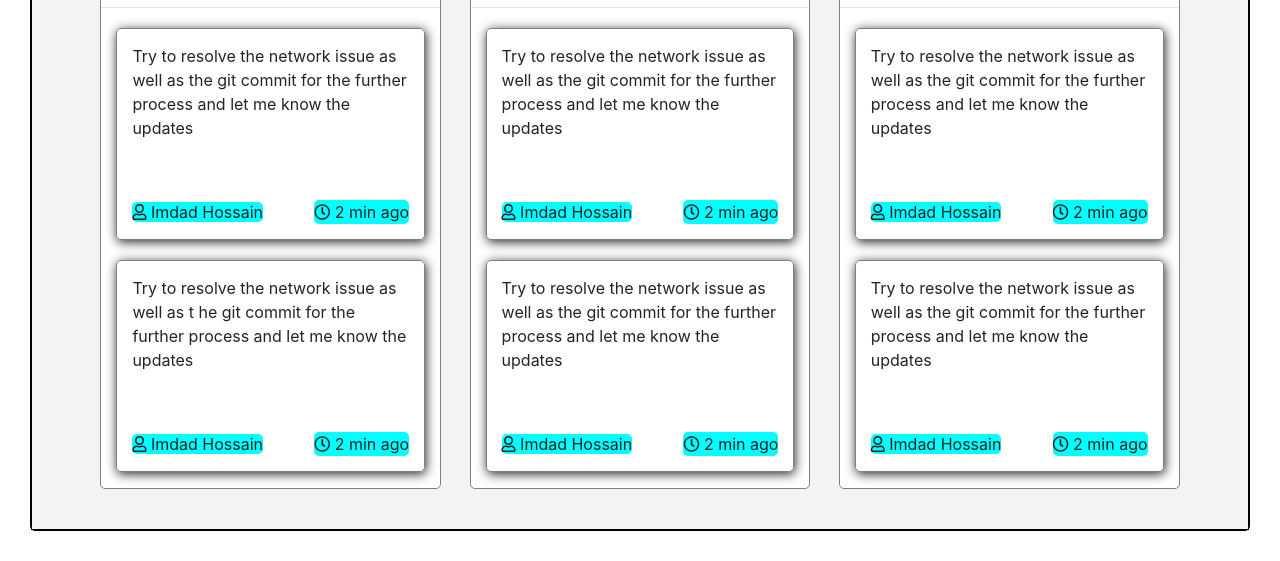
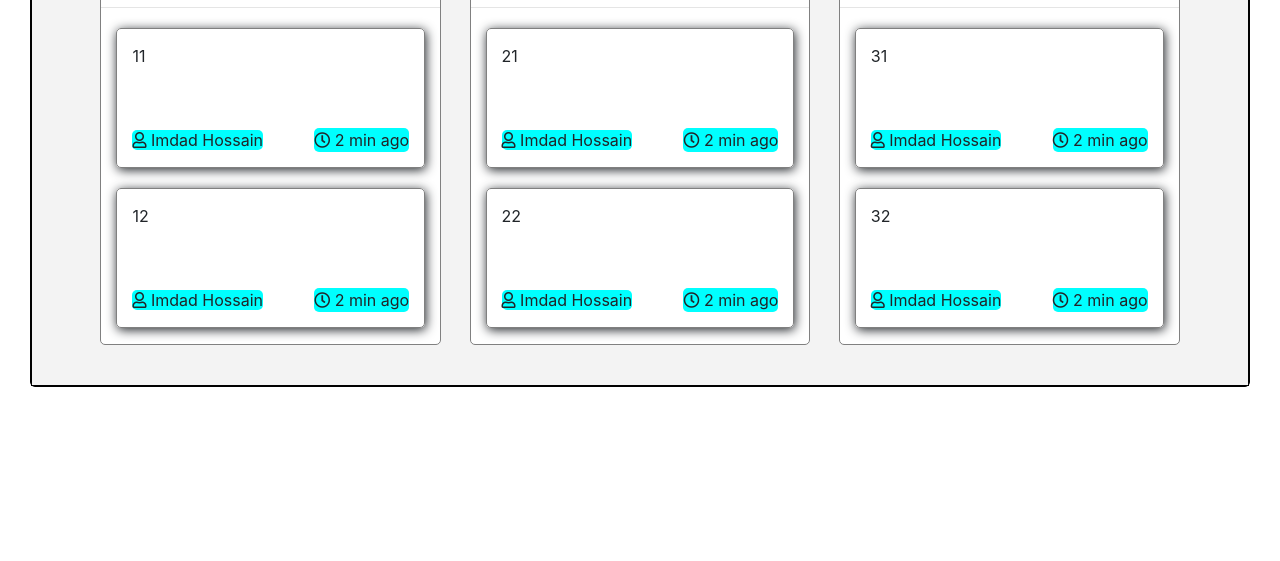
Before and after one commit to sh6210/todolist, a plain HTML site: page index.html in a window 1280 px wide. Shown: the part 252-813 px from the top of the page. Drawn offline with nearby package versions, Linux system fonts and the light colour scheme.

Commit message:
modified html according to needs

```diff
--- a/index.html
+++ b/index.html
@@ -44,13 +44,11 @@
                 <hr style="margin: 10px 0">
 
                 <div class="all-todos">
-                    <ul id="ToDoUlNewToDo">
+                    <ul id="ToDoUlNewToDo" ondrop="drop(event)" ondragover="allowDrop(event)">
 
                         <li id="11" draggable="true" ondragstart="drag(event)">
 
-                            <p>Try to resolve the network issue as well as the
-                                git commit for the further process and
-                                let me know the updates</p>
+                            <p>11</p>
                             <br>
 
                             <p>
@@ -61,9 +59,7 @@
                         </li>
 
                         <li id="12" draggable="true" ondragstart="drag(event)">
-                            <p>Try to resolve the network issue as well as t
-                                he git commit for the further process and
-                                let me know the updates</p>
+                            <p>12</p>
 
                             <br>
 
@@ -96,11 +92,9 @@
 
                 <div class="all-todos">
 
-                    <ul id="ToDoUlInProgress">
+                    <ul id="ToDoUlInProgress" ondrop="drop(event)" ondragover="allowDrop(event)">
                         <li id="21" draggable="true" ondragstart="drag(event)">
-                            <p>Try to resolve the network issue as well as
-                                the git commit for the further process and
-                                let me know the updates</p>
+                            <p>21</p>
                             <br>
 
                             <p>
@@ -110,9 +104,7 @@
                         </li>
 
                         <li id="22" draggable="true" ondragstart="drag(event)">
-                            <p>Try to resolve the network issue as well as
-                                the git commit for the further process and
-                                let me know the updates</p>
+                            <p>22</p>
                             <br>
 
                             <p>
@@ -143,11 +135,9 @@
                 <hr style="margin: 10px 0">
 
                 <div class="all-todos">
-                    <ul id="ToDoUlDone">
+                    <ul id="ToDoUlDone" ondrop="drop(event)" ondragover="allowDrop(event)">
                         <li id="31" draggable="true" ondragstart="drag(event)">
-                            <p>Try to resolve the network issue as well as the git
-                                commit for the further process and
-                                let me know the updates</p>
+                            <p>31</p>
 
                             <br>
 
@@ -158,9 +148,7 @@
                         </li>
 
                         <li id="32" draggable="true" ondragstart="drag(event)">
-                            <p>Try to resolve the network issue as well as the
-                                git commit for the further process and
-                                let me know the updates</p>
+                            <p>32</p>
 
                             <br>
 
```
